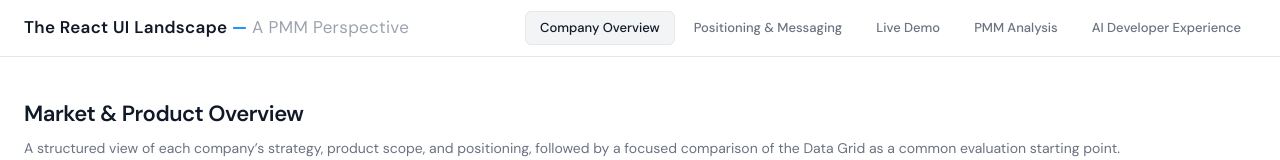
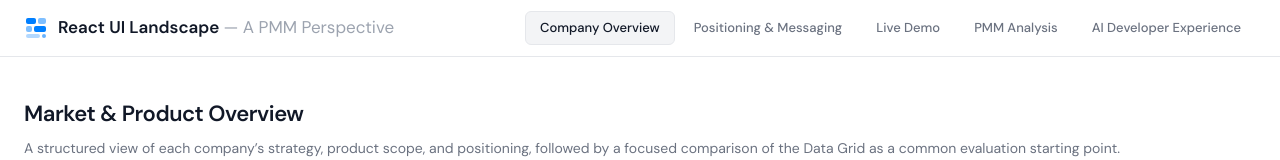
Before and after one commit to LaureBrosseau/react-ui-components-comparison, a React (Vite) app: page / in a window 1280 px wide. Shown: the top 160 px of the page. Built offline with nearby package versions, Linux system fonts and the light colour scheme; what ag-grid-community would draw is missing.

Commit message:
Initial commit

```diff
--- a/package.json
+++ b/package.json
@@ -7,7 +7,9 @@
     "dev": "vite",
     "build": "vite build",
     "lint": "eslint .",
-    "preview": "vite preview"
+    "preview": "vite preview",
+    "predeploy": "npm run build",
+    "deploy": "gh-pages -d dist"
   },
   "dependencies": {
     "@emotion/react": "^11.14.0",
@@ -29,6 +31,7 @@
     "eslint": "^10.2.1",
     "eslint-plugin-react-hooks": "^7.1.1",
     "eslint-plugin-react-refresh": "^0.5.2",
+    "gh-pages": "^6.3.0",
     "globals": "^17.5.0",
     "tailwindcss": "^4.2.4",
     "vite": "^8.0.10"
--- a/src/App.jsx
+++ b/src/App.jsx
@@ -26,17 +26,24 @@
         justifyContent: 'space-between',
         height: '56px',
       }}>
-        <span style={{
-          fontSize: '17px',
-          fontWeight: '600',
-          color: '#111827',
-          letterSpacing: '0.02em',
-          whiteSpace: 'nowrap',
-        }}>
-          The React UI Landscape{' '}
-          <span style={{ color: '#007FFF' }}>—</span>{' '}
-          <span style={{ color: '#9ca3af', fontWeight: 400 }}>A PMM Perspective</span>
-        </span>
+        <div style={{ display: 'flex', alignItems: 'center', gap: '10px', whiteSpace: 'nowrap' }}>
+          <svg width="24" height="24" viewBox="0 0 24 24" fill="none">
+            <rect x="2" y="2" width="10" height="6" rx="2" fill="#007FFF"/>
+            <rect x="14" y="2" width="8" height="6" rx="2" fill="#007FFF" opacity="0.5"/>
+            <rect x="2" y="10" width="6" height="6" rx="2" fill="#007FFF" opacity="0.5"/>
+            <rect x="10" y="10" width="12" height="6" rx="2" fill="#007FFF"/>
+            <rect x="2" y="18" width="14" height="4" rx="2" fill="#007FFF" opacity="0.3"/>
+            <rect x="18" y="18" width="4" height="4" rx="2" fill="#007FFF" opacity="0.6"/>
+          </svg>
+          <span style={{ display: 'flex', alignItems: 'center', gap: '4px' }}>
+            <span style={{ fontSize: '17px', fontWeight: '600', color: '#111827', fontFamily: "'DM Sans', sans-serif" }}>
+              React UI Landscape
+            </span>
+            <span style={{ fontSize: '17px', color: '#9ca3af', fontWeight: '400', fontFamily: "'DM Sans', sans-serif" }}>
+              — A PMM Perspective
+            </span>
+          </span>
+        </div>
 
         <div style={{ display: 'flex', gap: '4px' }}>
           {[
--- a/vite.config.js
+++ b/vite.config.js
@@ -4,4 +4,5 @@
 
 export default defineConfig({
   plugins: [react(), tailwindcss()],
+  base: '/react-ui-components-comparison/',
 })
```
Also changed, not shown: 1 other file (tests, documents, lock files or other folders).
